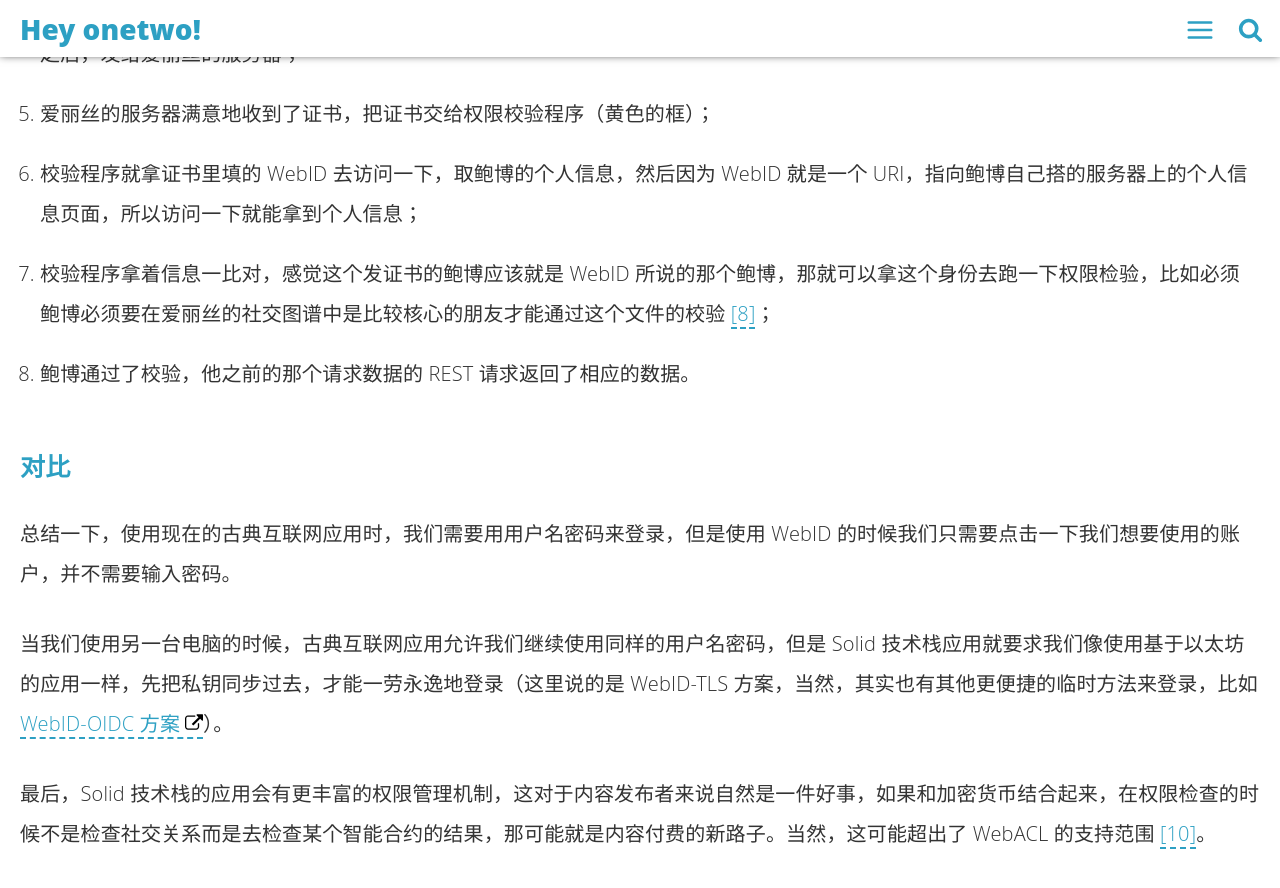
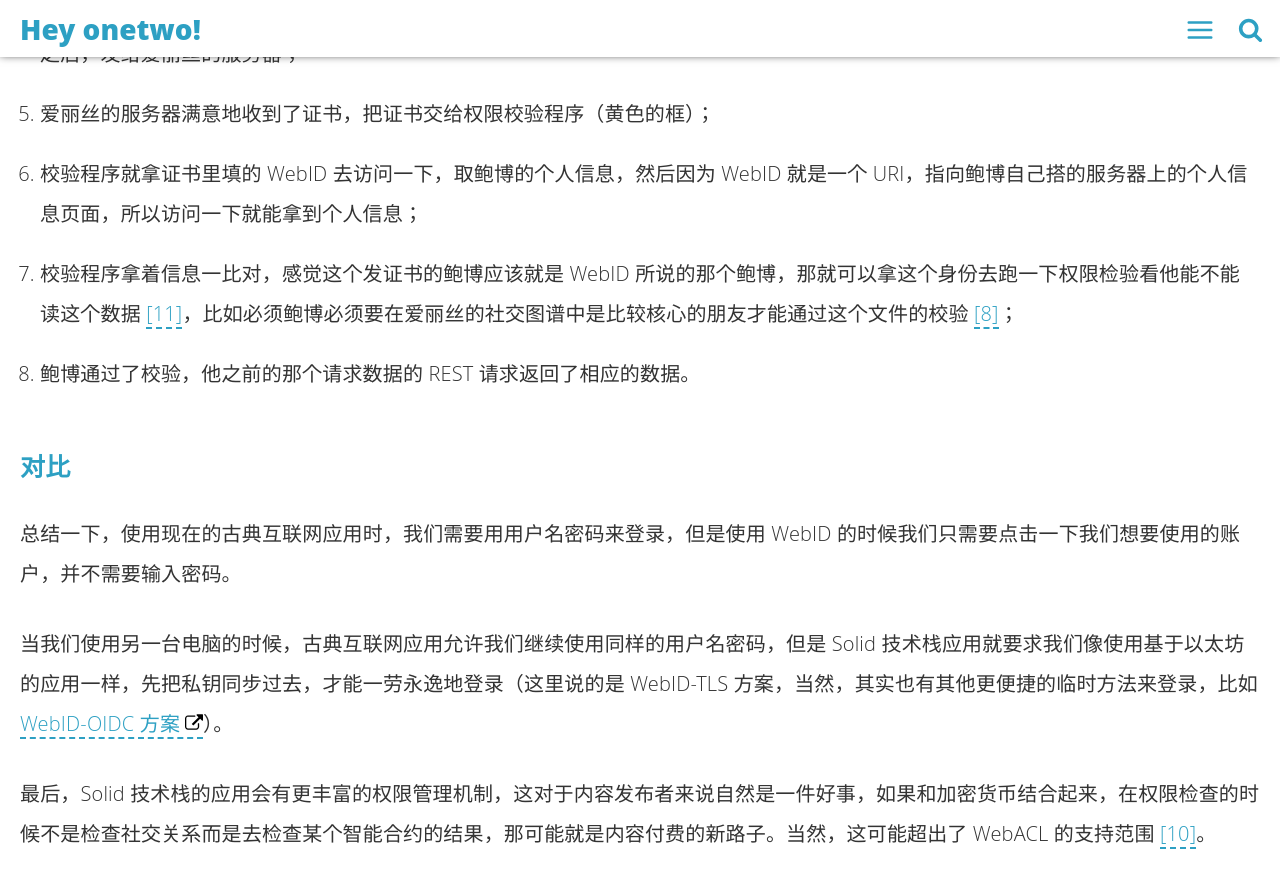
Before and after one commit to linonetwo/linonetwo.github.io, a Jekyll site: the page built from _posts/2018-02-26-看看分布式社交协议Solid.md, in a window 1280 px wide and 900 px high, scrolled down 3632 px. Shown: the top 888 px of the window. Built offline with Jekyll 4.4.1, drawn with Linux system fonts in a browser that asks for light colours; comment, search, counter and statistics services are not loaded.

Commit message:
读完了 WAC

```diff
--- a/_posts/2018-02-26-看看分布式社交协议Solid.md
+++ b/_posts/2018-02-26-看看分布式社交协议Solid.md
@@ -59,7 +59,7 @@ WebID 也很类似，我们首先要生成一份公钥放在我们的页面上
 1. 那这时候爱丽丝的服务器就要进行权限检验了，第一步就是确认此时请求文件的人就是鲍博士本人。那爱丽丝的服务器就请鲍博士的浏览器发送一个证书，上面带着鲍博的 WebID 和公钥，这时候鲍博的浏览器就会弹一个框上面可能有鲍博的大号和小号，让他点击选一个账号，这个 WebID 就带着相应的公钥填进证书里，点完之后这个证书就会用鲍博浏览器上（或者一个专用的密码管理器里）的私钥签名 [[9]](#9) 之后，发给爱丽丝的服务器；
 1. 爱丽丝的服务器满意地收到了证书，把证书交给权限校验程序（黄色的框）；
 1. 校验程序就拿证书里填的 WebID 去访问一下，取鲍博的个人信息，然后因为 WebID 就是一个 URI，指向鲍博自己搭的服务器上的个人信息页面，所以访问一下就能拿到个人信息；
-1. 校验程序拿着信息一比对，感觉这个发证书的鲍博应该就是 WebID 所说的那个鲍博，那就可以拿这个身份去跑一下权限检验，比如必须鲍博必须要在爱丽丝的社交图谱中是比较核心的朋友才能通过这个文件的校验 [[8]](#8)；
+1. 校验程序拿着信息一比对，感觉这个发证书的鲍博应该就是 WebID 所说的那个鲍博，那就可以拿这个身份去跑一下权限检验看他能不能读这个数据 [[11]](#11)，比如必须鲍博必须要在爱丽丝的社交图谱中是比较核心的朋友才能通过这个文件的校验 [[8]](#8)；
 1. 鲍博通过了校验，他之前的那个请求数据的 REST 请求返回了相应的数据。
 
 ### 对比
@@ -99,3 +99,5 @@ WebID 也很类似，我们首先要生成一份公钥放在我们的页面上
 ### [<span id="9">9.图解数字签名（中文）</span>](http://www.ruanyifeng.com/blog/2011/08/what_is_a_digital_signature.html)
 
 ### [<span id="10">10.WebACL 能做啥（中文）</span>](https://docs.aws.amazon.com/zh_cn/waf/latest/developerguide/web-acl.html)
+
+### [<span id="11">11.WAC 的几种权限</span>](https://github.com/solid/web-access-control-spec#modes-of-access)
```
